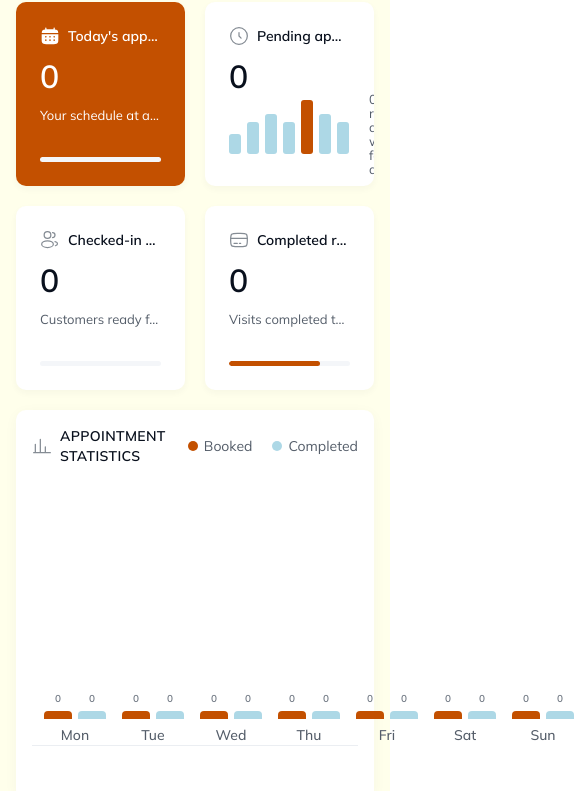
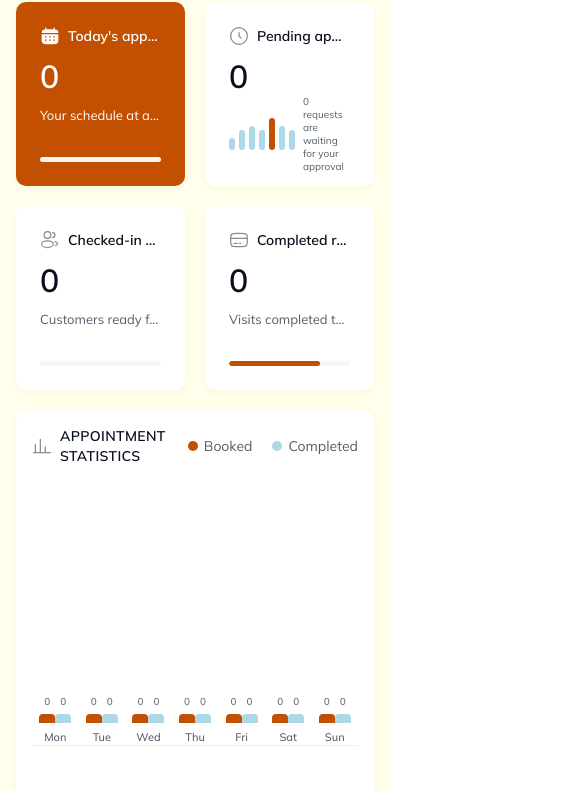
Before and after one commit to kemdav/Fides, a Next.js app: page /overview in a window 390 px wide. Shown: the part 321-1112 px from the top of the page, 574 px wide, since content can reach past the window. Built offline with nearby package versions, Linux system fonts and the light colour scheme; no server answers; a web font is replaced by a local one.

Commit message:
feat: overview screen responsiveness - Raboy

```diff
--- a/src/components/admin/metric-card.tsx
+++ b/src/components/admin/metric-card.tsx
@@ -54,19 +54,26 @@ export function MetricCard({
         {badge}
       </div>
       {miniChart ? (
-        <div className="mt-auto flex min-h-10 items-center gap-5">
-          <div className="flex h-10 items-end gap-1.5" aria-hidden>
-            {[20, 32, 40, 32, 54, 40, 32].map((height, index) => (
+        <div className="mt-auto flex min-h-8 items-center gap-2 sm:min-h-10 sm:gap-5">
+          <div className="flex h-8 shrink-0 items-end gap-1 sm:h-10 sm:gap-1.5" aria-hidden>
+            {[
+              "h-3 sm:h-4",
+              "h-5 sm:h-6",
+              "h-6 sm:h-8",
+              "h-5 sm:h-6",
+              "h-8 sm:h-10",
+              "h-6 sm:h-8",
+              "h-5 sm:h-6",
+            ].map((height, index) => (
               <span
                 key={`${height}-${index}`}
-                className={`w-3 rounded-[3px] ${index === 4 ? "bg-burnt" : "bg-sky"}`}
-                style={{ height }}
+                className={`w-1.5 rounded-[3px] sm:w-2 ${height} ${index === 4 ? "bg-burnt" : "bg-sky"}`}
               />
             ))}
           </div>
           <p
             className={cn(
-              "max-w-[150px] text-[13px] leading-[14px]",
+              "min-w-0 flex-1 text-[10px] leading-[13px] sm:text-[13px] sm:leading-[14px]",
               featured ? "text-white" : "text-muted",
             )}
           >
--- a/src/components/merchant/overview/overview-view.tsx
+++ b/src/components/merchant/overview/overview-view.tsx
@@ -345,12 +345,12 @@ export function OverviewView({
 
               {/* Bar Chart (QA #1: dynamic chart heights) */}
               <div className="pt-4">
-                <div className="h-60 w-full flex items-end justify-between gap-4 px-3 border-b border-hairline">
+                <div className="h-60 w-full flex items-end justify-between gap-0 px-0 border-b border-hairline sm:gap-4 sm:px-3">
                   {stats.map((item) => (
                     <div key={item.day} className="flex-1 flex flex-col items-center gap-1.5 h-full justify-end group">
-                      <div className="w-full flex items-end justify-center gap-1.5 h-52">
+                      <div className="w-full flex items-end justify-center gap-0 h-52 sm:gap-1.5">
                         <div
-                          className="w-7 bg-burnt rounded-t-sm transition-all duration-300 relative min-h-[4px]"
+                          className="w-4 bg-burnt rounded-t-sm transition-all duration-300 relative min-h-[4px] sm:w-7"
                           style={{ height: `${item.booked > 0 ? (item.booked / maxVal) * 100 : 4}%` }}
                         >
                           <span className="absolute -top-5 left-1/2 -translate-x-1/2 text-[10px] font-semibold text-subtle">
@@ -358,7 +358,7 @@ export function OverviewView({
                           </span>
                         </div>
                         <div
-                          className="w-7 bg-sky rounded-t-sm transition-all duration-300 relative min-h-[4px]"
+                          className="w-4 bg-sky rounded-t-sm transition-all duration-300 relative min-h-[4px] sm:w-7"
                           style={{ height: `${item.completed > 0 ? (item.completed / maxVal) * 100 : 4}%` }}
                         >
                           <span className="absolute -top-5 left-1/2 -translate-x-1/2 text-[10px] font-semibold text-subtle">
@@ -366,7 +366,7 @@ export function OverviewView({
                           </span>
                         </div>
                       </div>
-                      <span className="text-sm text-muted font-medium">{item.day}</span>
+                      <span className="text-[11px] text-muted font-medium sm:text-sm">{item.day}</span>
                     </div>
                   ))}
                 </div>
```
